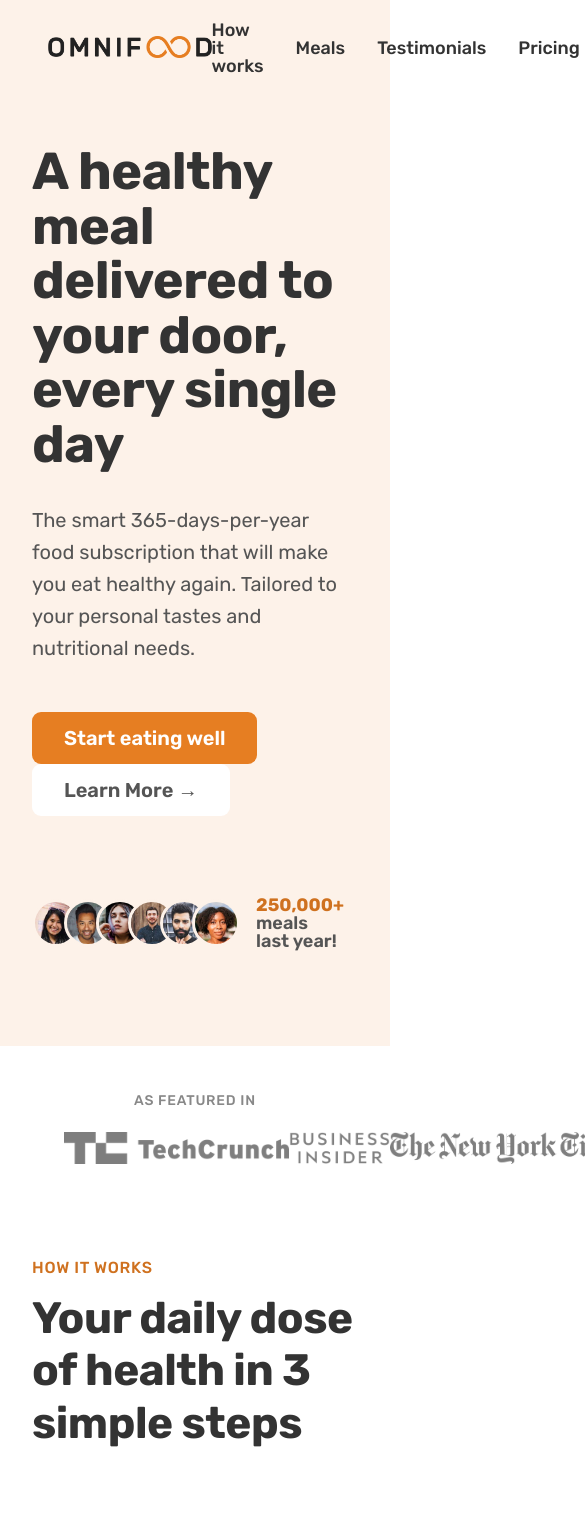
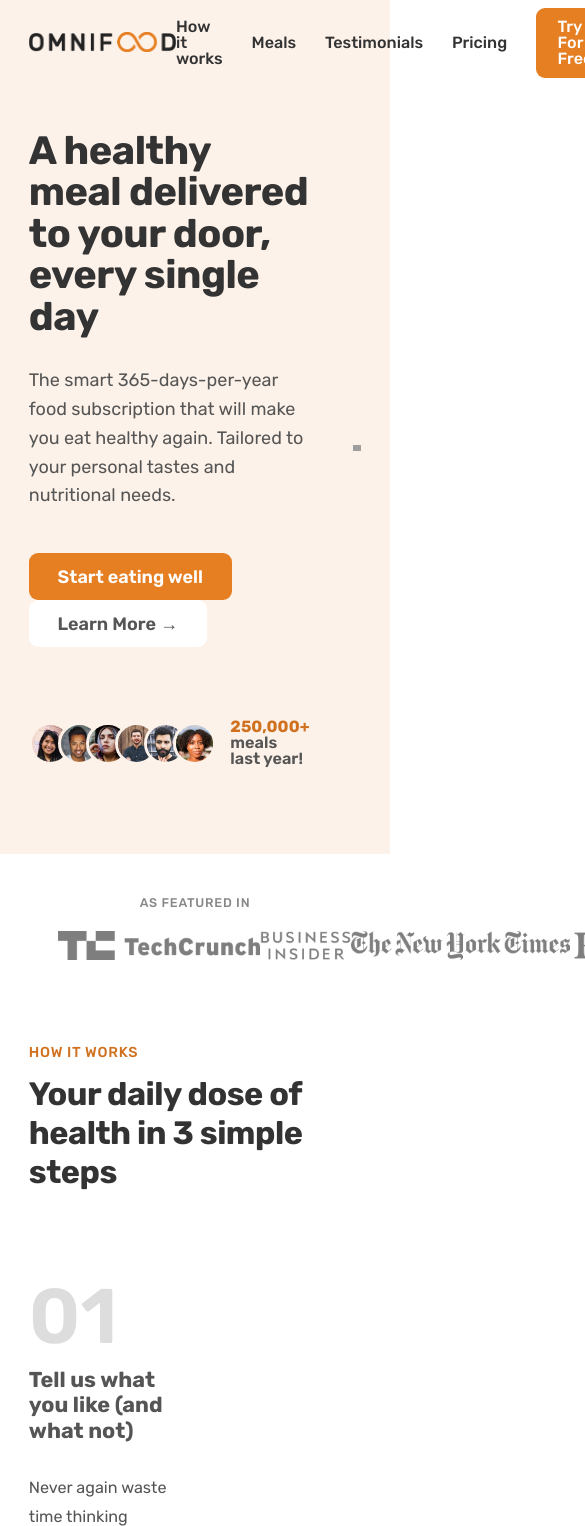
Before and after one commit to Vic-EOD/omnifood-one-pager, a plain HTML site: page index.html in a window 390 px wide. Shown: the top 1526 px of the page, 585 px wide, since content can reach past the window. Drawn offline with nearby package versions, Linux system fonts and the light colour scheme; grey boxes are pictures that could not be loaded.

Commit message:
initial media queries

```diff
--- /dev/null
+++ b/css/queries.css
@@ -0,0 +1,50 @@
+/* Below 1344px (smaller desktops) */
+@media (max-width: 84em) {
+  .hero {
+    max-width: 120rem;
+  }
+
+  .heading-primary {
+    font-size: 4.4rem;
+  }
+
+  .gallery {
+    grid-template-columns: repeat(2, 1fr);
+  }
+}
+
+/* Below 1200px (landscape tablets) */
+@media (max-width: 75em) {
+  html {
+    font-size: 56.25%;
+  }
+
+  .grid {
+    column-gap: 4.8rem;
+    row-gap: 6.4rem;
+  }
+
+  .heading-secondary {
+    font-size: 3.6rem;
+  }
+
+  .heading-tertiary {
+    font-size: 2.4rem;
+  }
+
+  .header {
+    padding: 0 3.2rem;
+  }
+
+  .hero {
+    gap: 4.8rem;
+  }
+
+  .main-nav-list {
+    gap: 3.2rem;
+  }
+
+  .testimonials-container {
+    padding: 9.6rem 3.2rem;
+  }
+}
--- a/css/style.css
+++ b/css/style.css
@@ -20,7 +20,7 @@
   list-style: none;
   display: flex;
   align-items: center;
-  gap: 3.2rem;
+  gap: 4.8rem;
 }
 
 .main-nav-link:link,
--- a/index.html
+++ b/index.html
@@ -10,6 +10,7 @@
   <link href="https://fonts.googleapis.com/css2?family=Rubik:wght@400;500;600;700&display=swap" rel="stylesheet">
   <link rel="stylesheet" href="css/general.css">
   <link rel="stylesheet" href="css/style.css">
+  <link rel="stylesheet" href="css/queries.css">
   <script type="module" src="https://unpkg.com/ionicons@5.5.2/dist/ionicons/ionicons.esm.js"></script>
   <title>Omnifood</title>
 </head>
```
